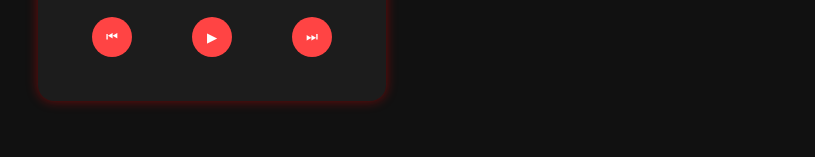
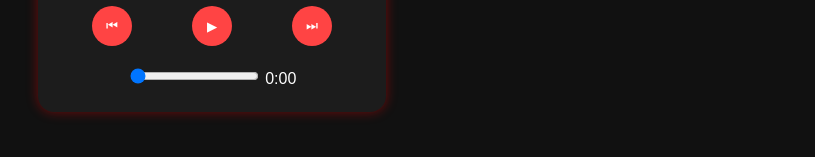
Before and after one commit to dinzzxyz/sputify, a plain HTML site: page index.html in a window 1280 px wide. Shown: the part 507-664 px from the top of the page, without its empty margins (428-1243 px from the left). Drawn offline with Linux system fonts and the light colour scheme.

Commit message:
Update index.html

```diff
--- a/index.html
+++ b/index.html
@@ -1,15 +1,16 @@
 <!DOCTYPE html>
 <html lang="en">
+
 <head>
   <meta charset="UTF-8" />
-  <meta name="viewport" content="width=device-width, initial-scale=1.0"/>
+  <meta name="viewport" content="width=device-width, initial-scale=1.0" />
   <title>reminisçence</title>
   <style>
     body {
       margin: 0;
-      padding:0;
+      padding: 0;
       background-color: black;
-      background-image: repeating-linear-gradient(-45deg,transparent 0px, transparent 20px,(rgba(255,0,0) 21px,rgba(255,0,0) 23px,transparent 24px, transparent 40px));
+      background-image: repeating-linear-gradient(-45deg, transparent 0px, transparent 20px, (rgba(255, 0, 0) 21px, rgba(255, 0, 0) 23px, transparent 24px, transparent 40px));
       background-size: cover;
       font-family: sans-serif;
       background: #111;
@@ -77,10 +78,12 @@
     }
   </style>
 </head>
+
 <body>
 
   <div class="player">
-  <img src="https://i.postimg.cc/fRDnSHd3/file-00000000df0c61f6aaf7426efa01a1f6.png" alt="Playlist Cover" id="cover" />
+    <img src="https://i.postimg.cc/fRDnSHd3/file-00000000df0c61f6aaf7426efa01a1f6.png" alt="Playlist Cover"
+      id="cover" />
     <div class="title" id="title">Title</div>
     <div class="artist" id="artist">Artist</div>
 
@@ -90,7 +93,13 @@
       <button onclick="nextTrack()">⏭</button>
     </div>
 
-  <input type="range" min="0" max="1" step="0.01" value="0.5" class="volume-slider" id="volumeSlider" onchange="setVolume(this.value)">
+    <div class="seekbar-container">
+      <input type="range" id="seekbar" min="0" value="0" step="0.1">
+      <span id="current-time">0:00</span>
+    </div>
+
+    <input type="range" min="0" max="1" step="0.01" value="0.5" class="volume-slider" id="volumeSlider"
+      onchange="setVolume(this.value)">
   </div>
 
   <audio id="audioPlayer"></audio>
@@ -124,7 +133,7 @@
       },
 
       {
-      src: "https://files.catbox.moe/9yd94b.mp3",
+        src: "https://files.catbox.moe/agaag9.mp3",
         title: "Bohemian Rhapsody - Queen"
       },
 
@@ -204,10 +213,40 @@
     const title = document.getElementById("title");
     const artist = document.getElementById("artist");
     const playPauseBtn = document.getElementById("playPauseBtn");
+    const seekbar = document.getElementById("seekbar");
+    const currentTimeDisplay = document.getElementById("current-time");
 
-  audio.addEventListener("ended", function() {
+    audio.addEventListener("ended", function () {
       nextTrack();
     });
+
+    // update seekbar tiap detik
+    audio.addEventListener("timeupdate", () => {
+      seekbar.value = audio.currentTime;
+      currentTimeDisplay.textContent = formatTime(audio.currentTime);
+    });
+
+    // atur durasi max slider pas audio ready
+    audio.addEventListener("loadedmetadata", () => {
+      seekbar.max = audio.duration;
+    });
+
+    // pas user geser (real-time preview)
+    seekbar.addEventListener("input", () => {
+      currentTimeDisplay.textContent = formatTime(seekbar.value);
+    });
+
+    // pas user lepas slider, set waktu audio ke situ
+    seekbar.addEventListener("change", () => {
+      audio.currentTime = seekbar.value;
+    });
+
+    // helper buat format detik ke menit:detik
+    function formatTime(seconds) {
+      const m = Math.floor(seconds / 60);
+      const s = Math.floor(seconds % 60).toString().padStart(2, '0');
+      return `${m}:${s}`;
+    }
 
     function loadTrack(index) {
       audio.src = playlist[index].src;
@@ -250,4 +289,5 @@
   </script>
 
 </body>
+
 </html>
```
Lines whose indentation alone changed are shown as unchanged.
